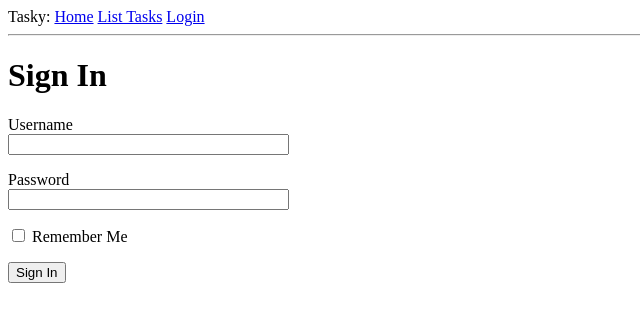
After one commit to andrewdstrain/Tasky, a Flask app: template templates/login.html in a window 1280 px wide. The commit adds this page. Shown: the top 322 px of the page, without its empty margins (0-640 px from the left). Run offline with Flask 2, Linux system fonts and the light colour scheme; the template is opened without the code that fills it: values that come from a table or form of the project are taken from there, others are empty.

Commit message:
Add form class for login Rename the list of tasks file Add the login template Fix the config import for server module Change hard coded urls to url_for() function Add routing code for login Rename index function to the more appropriate list_tasks function Add code to display the flash() messages
Signed-off-by: Andrew Strain <blaztek@mac.com>

```diff
--- a/server/__init__.py
+++ b/server/__init__.py
@@ -1,7 +1,7 @@
 import os
-import config
 from flask import Flask, abort, session, request, redirect
 from flask.json import jsonify
+from server import config
 
 app = Flask(__name__, template_folder="../templates", static_folder="../public", static_url_path='')
 app.config.from_object(config.Config)
--- /dev/null
+++ b/server/forms.py
@@ -0,0 +1,9 @@
+from flask_wtf import FlaskForm
+from wtforms import StringField, PasswordField, BooleanField, SubmitField
+from wtforms.validators import DataRequired
+
+class LoginForm(FlaskForm):
+    username = StringField('Username', validators=[DataRequired()])
+    password = PasswordField('Password', validators=[DataRequired()])
+    remember_me = BooleanField('Remember Me')
+    submit = SubmitField('Sign In')
--- a/templates/base.html
+++ b/templates/base.html
@@ -9,8 +9,24 @@
     {% endif %}
 </head>
 <body>
-    <div class="navbar">Tasky: <a href="/mainmenu">Home</a></div>
-    <hr>
-    {% block content %}{% endblock %}
+<div class="navbar">
+    Tasky:
+    <a href="{{ url_for('main_menu') }}">Home</a>
+    <a href="{{ url_for('list_tasks') }}">List Tasks</a>
+    <a href="{{ url_for('login') }}">Login</a>
+</div>
+<hr>
+
+{% with messages = get_flashed_messages() %}
+{% if messages %}
+<ul>
+    {% for message in messages %}
+    <li>{{ message }}</li>
+    {% endfor %}
+</ul>
+{% endif %}
+{% endwith %}
+
+{% block content %}{% endblock %}
 </body>
 </html>
--- /dev/null
+++ b/templates/login.html
@@ -0,0 +1,24 @@
+{% extends "base.html" %}
+
+{% block content %}
+    <h1>Sign In</h1>
+    <form action="" method="post" novalidate>
+        {{ form.hidden_tag() }}
+        <p>
+            {{ form.username.label }}<br>
+            {{ form.username(size=32) }}<br>
+            {% for error in form.username.errors %}
+            <span style="color: red;">[{{ error }}]</span>
+            {% endfor %}
+        </p>
+        <p>
+            {{ form.password.label }}<br>
+            {{ form.password(size=32) }}<br>
+            {% for error in form.password.errors %}
+            <span style="color: red;">[{{ error }}]</span>
+            {% endfor %}
+        </p>
+        <p>{{ form.remember_me() }} {{ form.remember_me.label }}</p>
+        <p>{{ form.submit() }}</p>
+    </form>
+{% endblock %}
```
Also changed, not shown: server/routes/index.py (+21 -3 lines), templates/list_tasks.html (renamed from templates/index.html).
